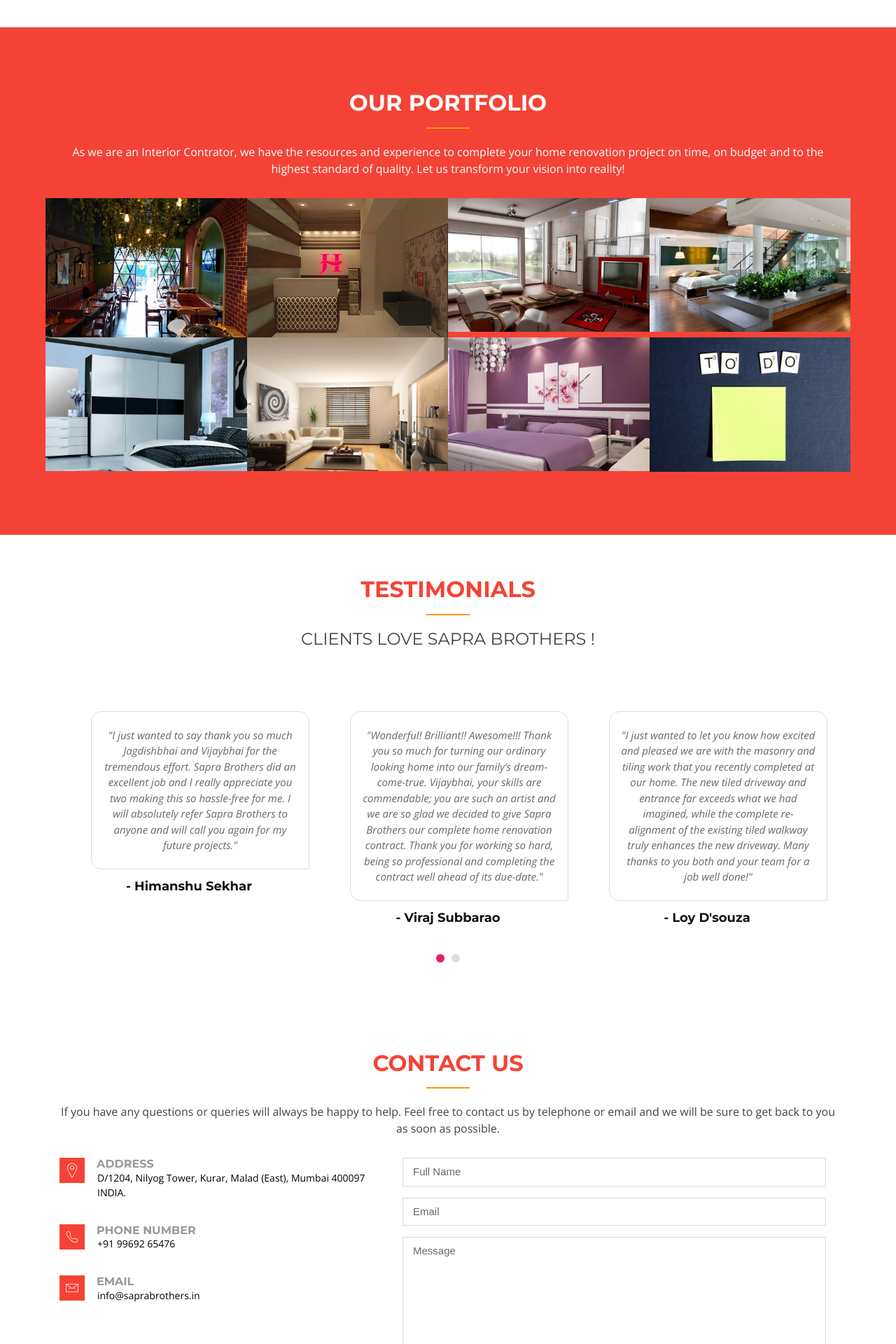
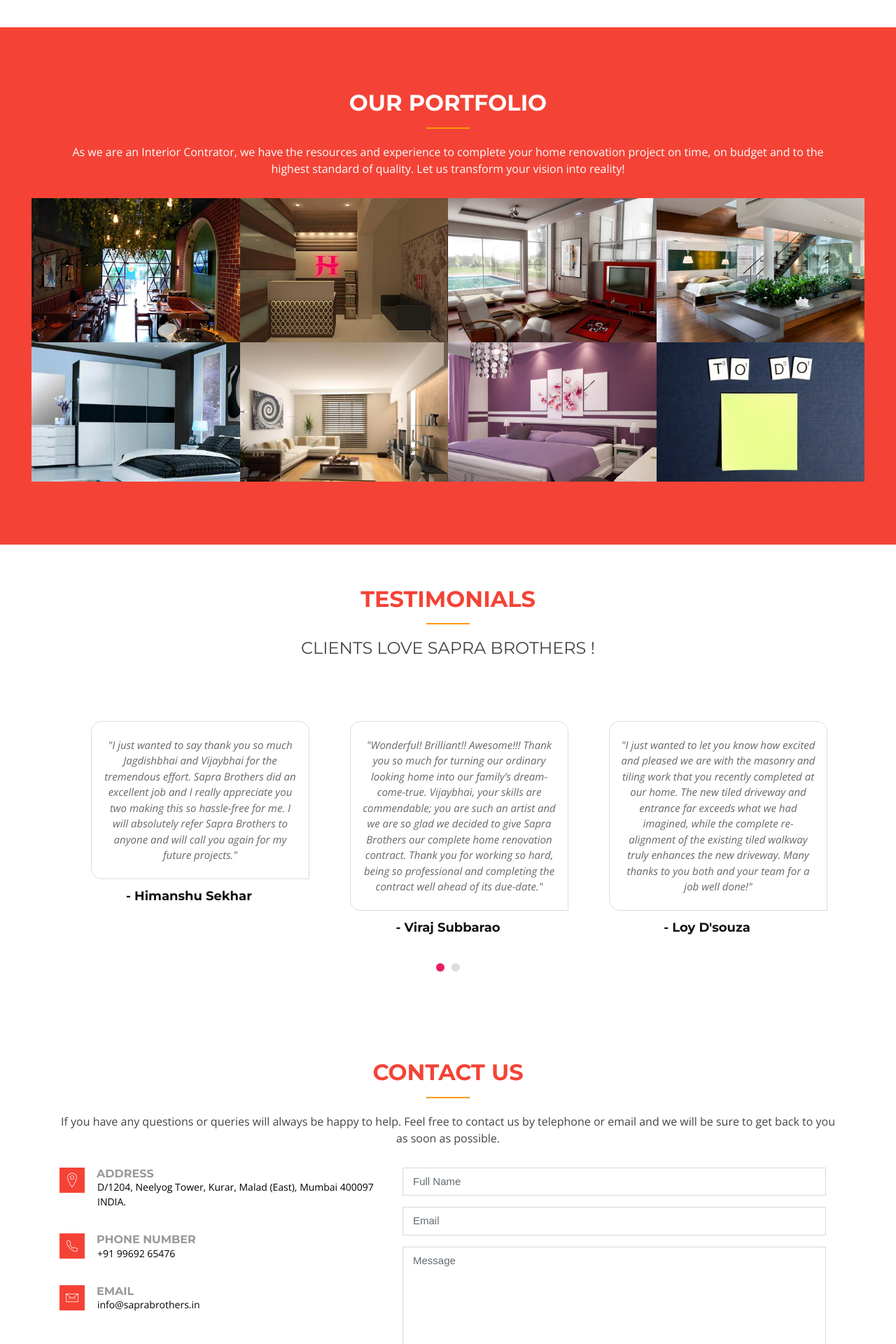
Before and after one commit to hiren054/sapra_brothers, a Flask app: page / in a window 1280 px wide. Shown: the part 2280-4200 px from the top of the page at 70% size. Run offline with Flask 2, Linux system fonts and the light colour scheme; some libraries are stand-ins or nearby versions; some web fonts are replaced.

Commit message:
whatsapp link and image height fix

```diff
--- a/app.py
+++ b/app.py
@@ -1,36 +1,44 @@
-from flask import Flask, render_template,request
+from flask import Flask, render_template, request
 from flask.helpers import url_for
 from werkzeug.utils import redirect
 from data import clients, portfolios, testimonials
 from flask_mail import Mail, Message
+import config
+
+
+MODE = True if config.ENV == "DEV" else False
+
 
 app = Flask(__name__)
 
+
 mail = app.config.update(
-	DEBUG=True,
-	#EMAIL SETTINGS
-	MAIL_SERVER='smtp.gmail.com',
-	MAIL_PORT=465,
-	MAIL_USE_SSL=True,
-	MAIL_USERNAME = 'test@gmail.com',
-	MAIL_PASSWORD = 'test'
-	)
+    DEBUG=True,
+    # EMAIL SETTINGS
+    MAIL_SERVER='smtp.gmail.com',
+    MAIL_PORT=465,
+    MAIL_USE_SSL=True,
+    MAIL_USERNAME='test@gmail.com',
+    MAIL_PASSWORD='test'
+)
 
 mail = Mail(app)
-
 app = Flask(__name__)
 
-@app.route('/', methods = ['GET','POST'])
+
+@app.route('/', methods=['GET', 'POST'])
 def home():
-	if request.method == 'POST' :
-		full_name = request.form.get('Full Name')
-		email = request.form.get('Email')
-		msg = request.form.get('Message')
-		msg = Message('Test', sender='Our_id@gmail.com',recipients=[email])
-		msg.body = f'Hello {full_name}<br>Thanks for Contacting Us <br> We will revert Back to you soon'
-		mail.send(msg)
-		print('MESSAGE SENT')
-		return redirect(url_for('/'))
-	return render_template("base.html",clients = clients,portfolios = portfolios,testimonials = testimonials)
+    if request.method == 'POST':
+        full_name = request.form.get('Full Name')
+        email = request.form.get('Email')
+        msg = request.form.get('Message')
+        msg = Message('Test', sender='Our_id@gmail.com', recipients=[email])
+        msg.body = f'Hello {full_name}<br>Thanks for Contacting Us <br> We will revert Back to you soon'
+        mail.send(msg)
+        print('MESSAGE SENT')
+        return redirect(url_for('/'))
+    return render_template("base.html", clients=clients, portfolios=portfolios, testimonials=testimonials)
 
-app.run(debug=True)
+
+if __name__ == "__main__":
+    app.run(debug=MODE)
--- /dev/null
+++ b/config.py
@@ -0,0 +1,2 @@
+import os
+ENV = "DEV" if os.environ['ENV'] == "DEV" else "PROD"
--- a/static/css/style.css
+++ b/static/css/style.css
@@ -771,7 +771,7 @@
 --------------------------------*/
 #portfolio {
   background: #F44336;
-  padding: 90px 50px;
+  padding: 90px 30px;
   color: #ffffff9c;
 }
 
--- a/templates/base.html
+++ b/templates/base.html
@@ -1,5 +1,6 @@
 <!DOCTYPE html>
 <html lang="en">
+
 <head>
   <meta charset="utf-8">
   <title>Sapra Brothers</title>
@@ -13,11 +14,14 @@
 
 
   <!-- Google Fonts -->
-  <link href="https://fonts.googleapis.com/css?family=Open+Sans:300,300i,400,400i,700,700i|Raleway:300,400,500,700,800|Montserrat:300,400,700" rel="stylesheet">
+  <link
+    href="https://fonts.googleapis.com/css?family=Open+Sans:300,300i,400,400i,700,700i|Raleway:300,400,500,700,800|Montserrat:300,400,700"
+    rel="stylesheet">
 
   <!-- Bootstrap CSS File -->
   <link href="{{ url_for('static', filename = 'lib/bootstrap/css/bootstrap.min.css') }}" rel="stylesheet">
-  <link rel="stylesheet" href="https://maxcdn.bootstrapcdn.com/bootstrap/4.0.0-alpha.6/css/bootstrap.min.css" integrity="sha384-rwoIResjU2yc3z8GV/NPeZWAv56rSmLldC3R/AZzGRnGxQQKnKkoFVhFQhNUwEyJ" crossorigin="anonymous">
+  <link rel="stylesheet" href="https://maxcdn.bootstrapcdn.com/bootstrap/4.0.0-alpha.6/css/bootstrap.min.css"
+    integrity="sha384-rwoIResjU2yc3z8GV/NPeZWAv56rSmLldC3R/AZzGRnGxQQKnKkoFVhFQhNUwEyJ" crossorigin="anonymous">
   <script src="//maxcdn.bootstrapcdn.com/bootstrap/4.1.1/js/bootstrap.min.js"></script>
   <script src="//cdnjs.cloudflare.com/ajax/libs/jquery/3.2.1/jquery.min.js"></script>
 
@@ -39,7 +43,8 @@
     <div class="container">
 
       <div id="logo" class="pull-left">
-        <h1><a href="#body" class="scrollto"><img src="{{ url_for('static', filename='img/logo.png') }}" alt=""></a></h1>
+        <h1><a href="#body" class="scrollto"><img src="{{ url_for('static', filename='img/logo.png') }}" alt=""></a>
+        </h1>
         <!-- <a href="#body"><img src="{{ url_for('static', filename='img/logo.png') }}" alt="" title="" /></a> -->
       </div>
 
@@ -57,14 +62,13 @@
   </header>
 
   <section id="intro">
-
     <div class="intro-content">
-      <h2><span>Civil Contractor</span><br>"WE Build Your Trust!"</h2>
+      <h2><span>Interior Contractor</span><br>"We Build Your Trust!"</h2>
       <div>
         <a href="#contact" class="btn-get-started scrollto">Contact Us</a>
       </div>
     </div>
-    <div id="intro-carousel" class="owl-carousel" >
+    <div id="intro-carousel" class="owl-carousel">
       <div class="item" style="background-image: url('static/img/intro-carousel/1.jpg');"></div>
       <div class="item" style="background-image: url('static/img/intro-carousel/2.jpg');"></div>
       <div class="item" style="background-image: url('static/img/intro-carousel/3.jpg');"></div>
@@ -80,8 +84,11 @@
       <div class="container">
         <div class="section-header">
           <h2>OUR SERVICES</h2>
-          <p>We accept contracts for residences, commercial establishments such as offices, hospitals, hotels and industrial spaces.<br>
-            Our specialisation encompasses Fixing of Tiles, Italian marble, Regular marble, Granite on walls and floors, Brick Work, Plastering, Moulding Windows and Doors, Redesigning Bathrooms and Kitchens for maximum aesthetic value without compromising on functionality.</p>
+          <p>We accept contracts for residences, commercial establishments such as offices, hospitals, hotels and
+            industrial spaces.<br>
+            Our specialisation encompasses Fixing of Tiles, Italian marble, Regular marble, Granite on walls and floors,
+            Brick Work, Plastering, Moulding Windows and Doors, Redesigning Bathrooms and Kitchens for maximum aesthetic
+            value without compromising on functionality.</p>
         </div>
 
         <div class="row">
@@ -90,7 +97,8 @@
             <div class="box wow fadeInLeft">
               <div class="icon"><i class="fa fa-home"></i></div>
               <h4 class="title"><a href="">INTERIOR DESIGN</a></h4>
-              <p class="description">As we are an Interior Contrator, we have the resources and experience to complete your home renovation project on time, on budget and to the highest standard of quality.</p>
+              <p class="description">As we are an Interior Contrator, we have the resources and experience to complete
+                your home renovation project on time, on budget and to the highest standard of quality.</p>
             </div>
           </div>
 
@@ -98,7 +106,9 @@
             <div class="box wow fadeInRight">
               <div class="icon"><i class="fa fa-university"></i></div>
               <h4 class="title"><a href="">ARCHITECTURE</a></h4>
-              <p class="description">Our specialisation encompasses Fixing of Tiles, Italian marble, Regular marble, Granite on walls and floors, Brick Work, Plastering, Moulding Windows and Doors, Redesigning Bathrooms and Kitchens for maximum aesthetic value.</p>
+              <p class="description">Our specialisation encompasses Fixing of Tiles, Italian marble, Regular marble,
+                Granite on walls and floors, Brick Work, Plastering, Moulding Windows and Doors, Redesigning Bathrooms
+                and Kitchens for maximum aesthetic value.</p>
             </div>
           </div>
 
@@ -106,7 +116,9 @@
             <div class="box wow fadeInLeft" data-wow-delay="0.2s">
               <div class="icon"><i class="fa fa-shopping-bag"></i></div>
               <h4 class="title"><a href="">CONSULTATIONS</a></h4>
-              <p class="description">As we are an Interior Contrator, we have the resources and experience to complete your home renovation project on time, on budget and to the highest standard of quality. Let us transform your vision into reality!</p>
+              <p class="description">As we are an Interior Contrator, we have the resources and experience to complete
+                your home renovation project on time, on budget and to the highest standard of quality. Let us transform
+                your vision into reality!</p>
             </div>
           </div>
 
@@ -121,7 +133,8 @@
       <div class="container">
         <div class="section-header">
           <h2>WHO WE ARE?</h2>
-          <p>Sapra Brothers is a family owned and operated enterprise which specialises in Civil and complete Interior Design based Construction, Renovation and Repair Work in the commercial and residential space.</p>
+          <p>Sapra Brothers is a family owned and operated enterprise which specialises in Civil and complete Interior
+            Design based Construction, Renovation and Repair Work in the commercial and residential space.</p>
         </div>
         <div class="row">
           <div class="col-lg-6 about-img">
@@ -130,12 +143,18 @@
 
           <div class="col-lg-6 content">
             <h2>"We build your trust!!"</h2>
-            <h3>Most of our customers have been with us right from our start and our customer’s satisfaction is all that matters.</h3>
-			<p>Located in Mumbai, with 20+ years of experience in the field, we employ trustworthy, highly skilled workers who together with us at the helm, offer our clients unmatched quality in workmanship at par with international standards.
+            <h3>Most of our customers have been with us right from our start and our customer’s satisfaction is all that
+              matters.</h3>
+            <p>Located in Mumbai, with 20+ years of experience in the field, we employ trustworthy, highly skilled
+              workers who together with us at the helm, offer our clients unmatched quality in workmanship at par with
+              international standards.
 
-        There is no work too small or too big for us. We offer 360° solutions from masonry and tiling to carpentry, painting, electrical fittings, etc.</p>
+              There is no work too small or too big for us. We offer 360° solutions from masonry and tiling to
+              carpentry, painting, electrical fittings, etc.</p>
             <ul>
-              <li>“We are committed to delivering the best value not only in terms of pricing but in quality service to our customers in the form of excellent workmanship, on-time completion of projects, and to create a reputation in the industry through integrity, honesty and mutual respect.”
+              <li>“We are committed to delivering the best value not only in terms of pricing but in quality service to
+                our customers in the form of excellent workmanship, on-time completion of projects, and to create a
+                reputation in the industry through integrity, honesty and mutual respect.”
 
                 In simple words, our mission is to… “BUILD YOUR TRUST”.</li>
             </ul>
@@ -155,7 +174,7 @@
 
           <div class="owl-carousel clients-carousel">
             {% for client in clients %}
-          <img src="{{ url_for('static', filename = client.img) }}" alt = "">
+            <img src="{{ url_for('static', filename = client.img) }}" alt="">
             {% endfor %}
           </div>
 
@@ -165,12 +184,14 @@
     <!--==========================
       Our Portfolio Section
     ============================-->
-    <section id="portfolio" >
+    <section id="portfolio">
       <div class="container">
         <div class="section-header">
           <h2>Our Portfolio</h2>
           <p>
-            As we are an Interior Contrator, we have the resources and experience to complete your home renovation project on time, on budget and to the highest standard of quality. Let us transform your vision into reality!</p>
+            As we are an Interior Contrator, we have the resources and experience to complete your home renovation
+            project on time, on budget and to the highest standard of quality. Let us transform your vision into
+            reality!</p>
         </div>
       </div>
 
@@ -180,11 +201,13 @@
           {% for portfolio in portfolios %}
 
           <div class="col-lg-3 col-md-4">
-            <div class="portfolio-item wow fadeInUp">
+            <div class="portfolio-item wow fadeInUp h-100">
               <a href="{{ url_for('static', filename = portfolio.img) }}" class="portfolio-popup">
-                <img src="{{ url_for('static', filename = portfolio.img) }}" alt="">
+                <img src="{{ url_for('static', filename = portfolio.img) }}" class="h-100" alt="">
                 <div class="portfolio-overlay">
-                  <div class="portfolio-info"><h2 class="wow fadeInUp">Portfolio Name</h2></div>
+                  <div class="portfolio-info">
+                    <h2 class="wow fadeInUp">{{portfolio.name}}</h2>
+                  </div>
                 </div>
               </a>
             </div>
@@ -197,9 +220,11 @@
       </div>
     </section><!-- #portfolio -->
 
-        <!--==========================
+    <!--
+    ============================
       Testimonials Section
-    ============================-->
+    ============================
+    -->
     <section id="testimonials" class="wow fadeInUp">
       <div class="container">
         <div class="section-header">
@@ -221,7 +246,8 @@
         </div>
       </div>
       </div>
-</section><!-- #testimonials -->
+    </section>
+    <!-- #testimonials -->
 
     <!--==========================
       Contact Section
@@ -230,7 +256,8 @@
       <div class="container">
         <div class="section-header">
           <h2>Contact Us</h2>
-          <p>If you have any questions or queries will always be happy to help. Feel free to contact us by telephone or email and we will be sure to get back to you as soon as possible.</p>
+          <p>If you have any questions or queries will always be happy to help. Feel free to contact us by telephone or
+            email and we will be sure to get back to you as soon as possible.</p>
         </div>
 
         <div class="row contact-info">
@@ -238,7 +265,8 @@
             <div class="contact-address">
               <i class="ion-ios-location-outline"></i>
               <h3>Address</h3>
-              <address>D/1204, Nilyog Tower,
+              <address>
+                D/1204, Neelyog Tower,
                 Kurar,
                 Malad (East),
                 Mumbai 400097 INDIA.
@@ -247,12 +275,18 @@
             <div class="contact-phone">
               <i class="ion-ios-telephone-outline"></i>
               <h3>Phone Number</h3>
+              <a href="https://wa.me/919969265476">
                 <p>+91 99692 65476</p>
+              </a>
             </div>
             <div class="contact-email">
               <i class="ion-ios-email-outline"></i>
               <h3>Email</h3>
-              <p><a href="mailto:info@example.com">info@saprabrothers.in</a></p>
+              <p>
+                <a href="mailto:info@saprabrothers.in">
+                  info@saprabrothers.in
+                </a>
+              </p>
             </div>
           </div>
           <div class="col-lg-7">
@@ -260,11 +294,10 @@
               <div class="form">
 
                 <!-- Form itself -->
-          <form action="/" name="sentMessage" class="well" id="contactForm"  novalidate>
+                <form action="/" name="sentMessage" class="well" id="contactForm" novalidate>
                   <div class="control-group">
                     <div class="form-group">
-			<input type="text" class="form-control"
-			   	   placeholder="Full Name" id="name" required
+                      <input type="text" class="form-control" placeholder="Full Name" id="name" required
                         data-validation-required-message="Please enter your name" />
                       <p class="help-block"></p>
 
@@ -272,19 +305,17 @@
                   </div>
                   <div class="form-group">
                     <div class="controls">
-			<input type="email" class="form-control" placeholder="Email"
-			   	            id="email" required
+                      <input type="email" class="form-control" placeholder="Email" id="email" required
                         data-validation-required-message="Please enter your email" />
                     </div>
                   </div>
 
                   <div class="form-group">
                     <div class="controls">
-				 <textarea rows="10" cols="100" class="form-control"
-                       placeholder="Message" id="message" required
+                      <textarea rows="10" cols="100" class="form-control" placeholder="Message" id="message" required
                         data-validation-required-message="Please enter your message" minlength="5"
-                       data-validation-minlength-message="Min 5 characters"
-                        maxlength="999" style="resize:none"></textarea>
+                        data-validation-minlength-message="Min 5 characters" maxlength="999"
+                        style="resize:none"></textarea>
                     </div>
                   </div>
                   <div id="success"> </div> <!-- For success/fail messages -->
@@ -300,7 +331,9 @@
       </div>
 
       <div class="container mb-4 map">
-	  <iframe src="https://www.google.com/maps/embed?pb=!1m18!1m12!1m3!1d3768.2354804285274!2d72.85482111490276!3d19.184914587025602!2m3!1f0!2f0!3f0!3m2!1i1024!2i768!4f13.1!3m3!1m2!1s0x3be7b70366c33a37%3A0xce72ec715756d580!2sNeelyog%20Towers%2C%20Jai%20Narayan%20Vyas%20Rd%2C%20near%20Madina%20Bakery%2C%20Dhanjiwadi%2C%20Kasam%20Baug%2C%20Malad%20East%2C%20Mumbai%2C%20Maharashtra%20400097!5e0!3m2!1sen!2sin!4v1636720376465!5m2!1sen!2sin" width="100%" height="350" frameborder="0" style="border:0" allowfullscreen></iframe>
+        <iframe
+          src="https://www.google.com/maps/embed?pb=!1m18!1m12!1m3!1d3768.2354804285274!2d72.85482111490276!3d19.184914587025602!2m3!1f0!2f0!3f0!3m2!1i1024!2i768!4f13.1!3m3!1m2!1s0x3be7b70366c33a37%3A0xce72ec715756d580!2sNeelyog%20Towers%2C%20Jai%20Narayan%20Vyas%20Rd%2C%20near%20Madina%20Bakery%2C%20Dhanjiwadi%2C%20Kasam%20Baug%2C%20Malad%20East%2C%20Mumbai%2C%20Maharashtra%20400097!5e0!3m2!1sen!2sin!4v1636720376465!5m2!1sen!2sin"
+          width="100%" height="350" frameborder="0" style="border:0" allowfullscreen></iframe>
       </div>
 
     </section><!-- #contact -->
@@ -316,7 +349,8 @@
         &copy; Copyright <strong>Sapra Brothers</strong> | All Rights Reserved | 2021
       </div>
     </div>
-  </footer><!-- #footer -->
+  </footer>
+  <!-- #footer -->
 
   <a href="#" class="back-to-top"><i class="fa fa-chevron-up"></i></a>
 
@@ -333,4 +367,5 @@
   <script src="{{ url_for('static', filename='js/main.js') }}"></script>
 
 </body>
+
 </html>
```
Also changed, not shown: data.py (+29 -29 lines), requirements.txt (added, +46 -0 lines), 1 other file. Lines whose indentation alone changed are shown as unchanged.
